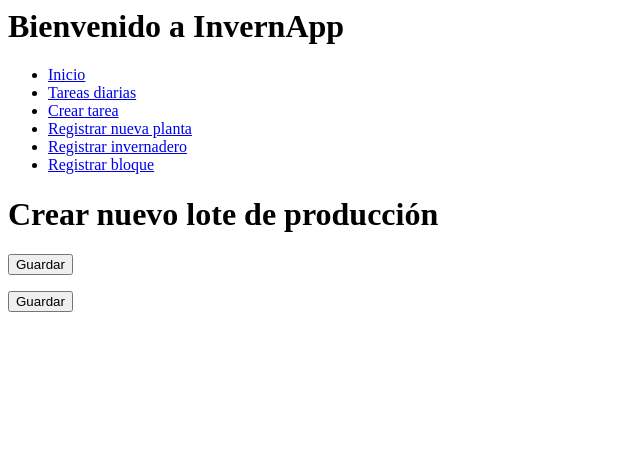
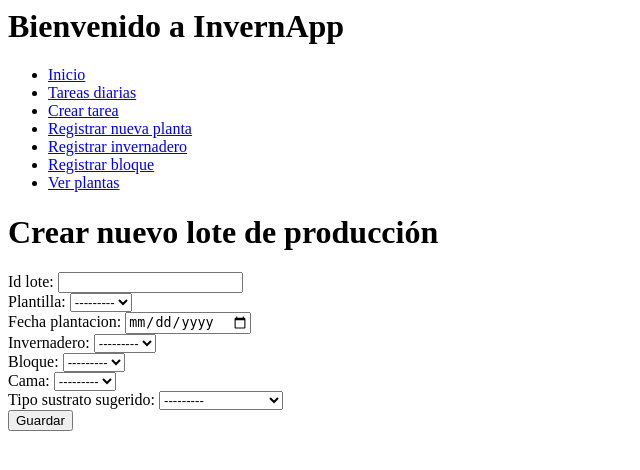
Before and after one commit to JosiasAG/InvernApp, a Django app: page /crear_tarea/ in a window 1280 px wide. Shown: the top 470 px of the page, without its empty margins (0-640 px from the left). Run offline with Django 5.2, Linux system fonts and the light colour scheme; data that the repository does not hold is empty.

Commit message:
se añadió el registro de cultivos segun su metodo de siembra, queda pendiente el arreglo de Crear atrea

```diff
--- a/InverApp/urls.py
+++ b/InverApp/urls.py
@@ -10,5 +10,6 @@ urlpatterns = [
     path('crear_tarea/', views.crear_tarea, name='crear_tarea'),
     path('registrar_planta/', views.registrar_planta, name = 'registrar_planta'),
     path('registrar_invernadero/', views.registrar_invernadero, name='registrar_invernadero'),
-    path('registrar_bloque/', views.registrar_bloque, name="registrar_bloque")
+    path('registrar_bloque/', views.registrar_bloque, name="registrar_bloque"),
+    path('ver_plantas/', views.ver_plantas, name="ver_plantas"),
 ]
--- a/cultivos/forms.py
+++ b/cultivos/forms.py
@@ -22,7 +22,6 @@ class formulario_cultivo_tierra(ModelForm):
     class Meta:
         model = Cultivo
         exclude = [
-            'tipo_cultivo',
             'ph_optimo_min',
             'ph_optimo_max',
             'conductividad_electrica_optima',
@@ -30,13 +29,10 @@ class formulario_cultivo_tierra(ModelForm):
             'tiempo_espera_minutos'
         ]
 
-    widgets = {
-            'tipo_cultivo': forms.HiddenInput(),
-        }
-
     def __init__(self, *args, **kwargs):
         super().__init__(*args, **kwargs)
         self.fields['tipo_cultivo'].initial = 'TIERRA'
+        self.fields['tipo_cultivo'].widget = forms.HiddenInput()
 
 class formulario_cultivo_hidroponia(ModelForm):
     class Meta:
@@ -48,10 +44,20 @@ class formulario_cultivo_hidroponia(ModelForm):
             'frecuencia_fertilizacion'
         ]
 
+    def __init__(self, *args, **kwargs):
+        super().__init__(*args, **kwargs)
+        self.fields['tipo_cultivo'].initial = 'HIDROPONIA'
+        self.fields['tipo_cultivo'].widget = forms.HiddenInput()
+
 class formulario_cultivo_mixto(ModelForm):
     class Meta:
         model = Cultivo
         fields = '__all__'
+
+    def __init__(self, *args, **kwargs):
+        super().__init__(*args, **kwargs)
+        self.fields['tipo_cultivo'].initial = 'TIERRA'
+        self.fields['tipo_cultivo'].widget = forms.HiddenInput()
 
 class formulario_invernadero(ModelForm):
     class Meta:
--- a/cultivos/models.py
+++ b/cultivos/models.py
@@ -56,16 +56,7 @@ class LoteCultivo(models.Model):
         ('TURBA', 'Turba'),
         ('RAIZ_FLOTANTE', 'Sin sustrato'),
         ])
-    TIPO_ACTIVIDAD = [
-    ('SIEMBRA', 'Siembra'),
-    ('RIEGO', 'Riego'),
-    ('FERTILIZACION', 'Fertilización'),
-    ('PODA', 'Poda'),
-    ('TUTORADO', 'Tutorado'),
-    ('TRASPLANTE', 'Trasplante'),
-    ('COSECHA', 'Cosecha'),
-    ]
-    actividad = models.CharField(choices=TIPO_ACTIVIDAD)
+
     def __str__(self):
         return f"Lote {self.id_lote} + {self.plantilla.nombre}"
 
--- a/cultivos/templates/base.html
+++ b/cultivos/templates/base.html
@@ -19,6 +19,9 @@
         <li>
             <a href="/registrar_bloque/">Registrar bloque</a>
         </li>
+        <li>
+            <a href="/ver_plantas/">Ver plantas</a>
+        </li>
     </ul>
 </nav>
 
--- a/cultivos/templates/crear_lote.html
+++ b/cultivos/templates/crear_lote.html
@@ -2,17 +2,10 @@
 
 {% block content %}
 <h1>Crear nuevo lote de producción</h1>
-<form action="/crear_tarea/" method="POST">
-    {% csrf_token %}
-    {{form.tipo_siembra}}
-    <button type="submit" name="seleccionar_tipo_siembra">
-        Guardar
-    </button>
-</form>
 
 <form action="/crear_tarea/" method="POST">
     {% csrf_token %}
-    {{siembra}}
+    {{form}}
     <button type="submit" name="cargar_cultivo">
         Guardar
     </button>
--- a/cultivos/templates/registrar_planta.html
+++ b/cultivos/templates/registrar_planta.html
@@ -2,7 +2,6 @@
 
 {% block content %}
 <h1>Registrar planta</h1>
-{{tipo_siembra}}
 <form action="/registrar_planta/" method="POST">
     {% csrf_token %}
     {{form}}
@@ -13,8 +12,9 @@
 
 <form action="/registrar_planta/" method="POST">
     {% csrf_token %}
+    {{tipo_siembra}}
     {{form_elegir}}
-     <button type="submit" name="guardar_todo">
+     <button type="submit" name="guardar_cultivo">
         Buscar
      </button>
 
--- a/cultivos/views.py
+++ b/cultivos/views.py
@@ -49,11 +49,7 @@ def detalle_tarea(request, tarea_id):
     })
 
 def crear_tarea(request):
-    if request.method=="GET":
-        return render (request, "crear_lote.html", {
-            'form': formulario_nuevo_lote})
-
-    elif request.method == "POST":
+    if request.method == "POST":
         if 'seleccionar_tipo_siembra' in request.POST:
             tipo_siembra = request.POST.get('tipo_siembra')
             return render(request, 'crear_lote.html', {
@@ -65,31 +61,60 @@ def crear_tarea(request):
             form.save()
             return render (request, "crear_lote.html", {
                 'form': formulario_nuevo_lote})
-
+    else:
+        return render (request, "crear_lote.html", {
+            'form': formulario_nuevo_lote})
 
 def registrar_planta(request):
-    if request.method=="POST":
+    if request.method == "POST":
+        tipo_siembra = request.POST.get('tipo_cultivo')
+
         if 'elegir_siembra' in request.POST:
-            tipo_siembra = request.POST
+            form_elegir = None
 
             if tipo_siembra == 'TIERRA':
-                return render (request, 'registrar_planta.html', {
-                    'form_elegir' : formulario_cultivo_tierra,
-                    'siembra_elegida': tipo_siembra
-                })
+                form_elegir = formulario_cultivo_tierra()
             elif tipo_siembra == 'HIDROPONIA':
-                return render (request, 'registrar_planta.html', {
-                    'form_elegir' : formulario_cultivo_hidroponia,
-                    'siembra_elegida': tipo_siembra
-                })
-            else:
-                return render (request, 'registrar_planta.html', {
-                    'form_elegir' : formulario_cultivo_mixto,
-                    'siembra_elegida': tipo_siembra
-                })
-    else:
-        return render (request, 'registrar_planta.html', {
-            'form' : formulario_elegir_siembra
+                form_elegir = formulario_cultivo_hidroponia()
+            elif tipo_siembra == 'MIXTO':
+                form_elegir = formulario_cultivo_mixto()
+
+            return render(request, 'registrar_planta.html', {
+                'form': formulario_elegir_siembra(initial={'tipo_cultivo': tipo_siembra}),
+                'form_elegir': form_elegir,
+                'tipo_siembra': tipo_siembra
+            })
+
+        elif 'guardar_cultivo' in request.POST:
+            form_elegir = None
+
+            if tipo_siembra == 'TIERRA':
+                form_elegir = formulario_cultivo_tierra(request.POST)
+            elif tipo_siembra == 'HIDROPONIA':
+                form_elegir = formulario_cultivo_hidroponia(request.POST)
+            elif tipo_siembra == 'MIXTO':
+                form_elegir = formulario_cultivo_mixto(request.POST)
+
+            if form_elegir and form_elegir.is_valid():
+                form_elegir.save()
+                return redirect('ver_plantas')
+
+            # Si no fue válido, recargas devolviendo los errores
+            return render(request, 'registrar_planta.html', {
+                'form': formulario_elegir_siembra(initial={'tipo_cultivo': tipo_siembra}),
+                'form_elegir': form_elegir,
+                'tipo_siembra': tipo_siembra
+            })
+
+    return render(request, 'registrar_planta.html', {
+        'form': formulario_elegir_siembra()
+    })
+
+def ver_plantas(request):
+
+    form = Cultivo.objects.all()
+    return render(request, 'ver_plantas.html', {
+        'form' : form
         })
 
 def registrar_invernadero(request):
```
Also changed, not shown: cultivos/templates/ver_plantas.html (added, +12 -0 lines), cultivos/migrations/0026_alter_fumigacion_fecha_aplicacion.py (added), cultivos/migrations/0027_alter_cultivo_ciclo_de_vida_total_and_more.py (added), cultivos/migrations/0028_remove_lotecultivo_actividad_and_more.py (added).
